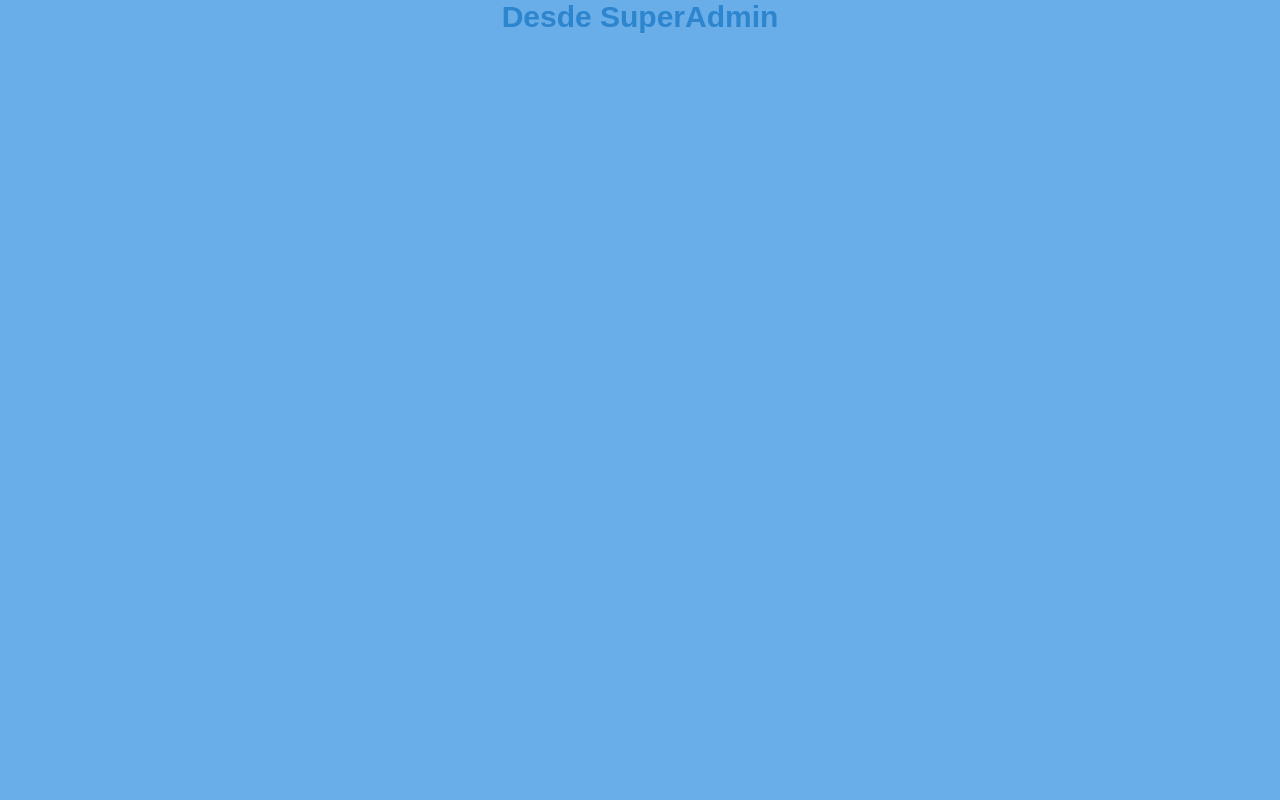
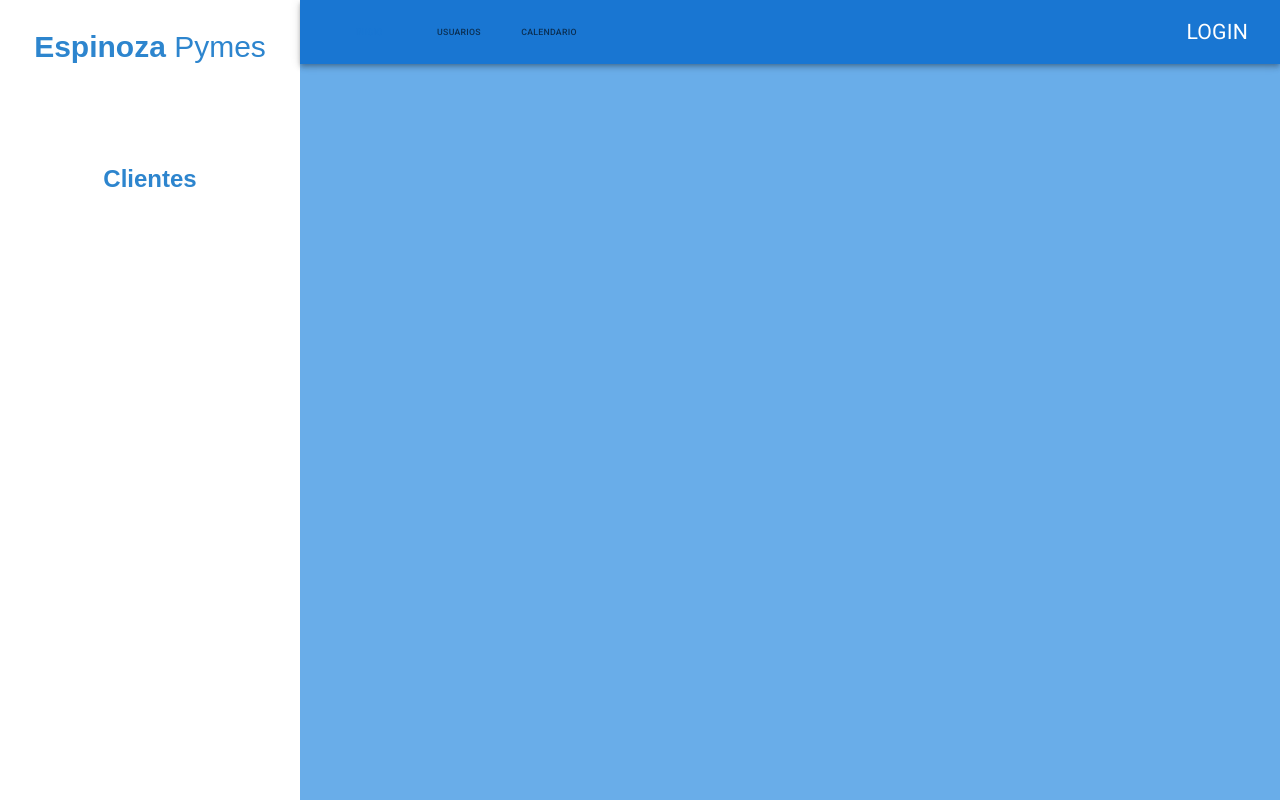
Before and after one commit to Alonso-Gil/espinoza_pymes, a React (Create React App) app in the folder client/: page /superAdmin in a window 1280 px wide. Built offline with nearby package versions, Linux system fonts and the light colour scheme.

Commit message:
Primer diseño de navbar

```diff
--- a/client/package.json
+++ b/client/package.json
@@ -7,6 +7,7 @@
     "@emotion/styled": "^11.3.0",
     "@mui/icons-material": "^5.0.4",
     "@mui/material": "^5.0.4",
+    "@mui/styles": "^5.0.1",
     "@testing-library/jest-dom": "^5.14.1",
     "@testing-library/react": "^11.2.7",
     "@testing-library/user-event": "^12.8.3",
--- /dev/null
+++ b/client/src/components/layout/Sidebar.js
@@ -0,0 +1,15 @@
+import React from 'react';
+
+const Sidebar = () => {
+    return (
+        <aside>
+            <h1>Espinoza <span>Pymes</span></h1>
+
+            <div className="proyectos">
+                <h2>Clientes</h2>
+            </div>
+        </aside>
+     );
+}
+
+export default Sidebar;
--- a/client/src/components/usuarios/SuperAdmin.js
+++ b/client/src/components/usuarios/SuperAdmin.js
@@ -1,8 +1,65 @@
 import React from 'react';
+import Sidebar from '../layout/Sidebar';
+
+// Material UI
+import AppBar from '@mui/material/AppBar';
+import Box from '@mui/material/Box';
+import Toolbar from '@mui/material/Toolbar';
+import Typography from '@mui/material/Typography';
+import Button from '@mui/material/Button';
+
+import Tabs from '@mui/material/Tabs';
+import Tab from '@mui/material/Tab';
+import { makeStyles } from '@mui/styles';
 
 const SuperAdmin = () => {
+
+    const [value, setValue] = React.useState(0);
+
+  const handleChange = (event, newValue) => {
+    setValue(newValue);
+  };
+
+  const useStyles = makeStyles({
+    navbar: {
+      background: '#10487c',
+    },
+    ptm: {
+        fontSize: 30,
+        color: 'white',
+        textTransform: 'capitalize',
+        margin: '0px 30px 0px 30px',
+    },
+  });
+
+  const classes = useStyles();
+
     return (
-        <h1>Desde SuperAdmin</h1>
+        <div className="contenedor-app">
+            <Sidebar />
+
+            <Box sx={{ width: 1, flexGrow: 1 }}>
+                <AppBar className={classes.navbar} position="static">
+                    <Toolbar>
+
+                    <Typography variant="h4" component="div" sx={{ flexGrow: 1 }}>
+                        <Tabs value={value} onChange={handleChange}>
+                            <Tab className={classes.ptm} label="Inicio"></Tab>
+                            <Tab className={classes.ptm} label="Usuarios" />
+                            <Tab className={classes.ptm} label="Calendario" />
+                        </Tabs>
+                    </Typography>
+
+                        <Button color="inherit">
+                            <Typography variant="h4">
+                                login
+                            </Typography>
+                        </Button>
+
+                    </Toolbar>
+                </AppBar>
+                </Box>
+        </div>
      );
 }
 
```
Also changed, not shown: client/src/components/clientes/Clientes.js (added, +21 -0 lines), client/src/components/layout/Barra.js (added, +16 -0 lines), 1 other file (tests, documents, lock files or other folders).
